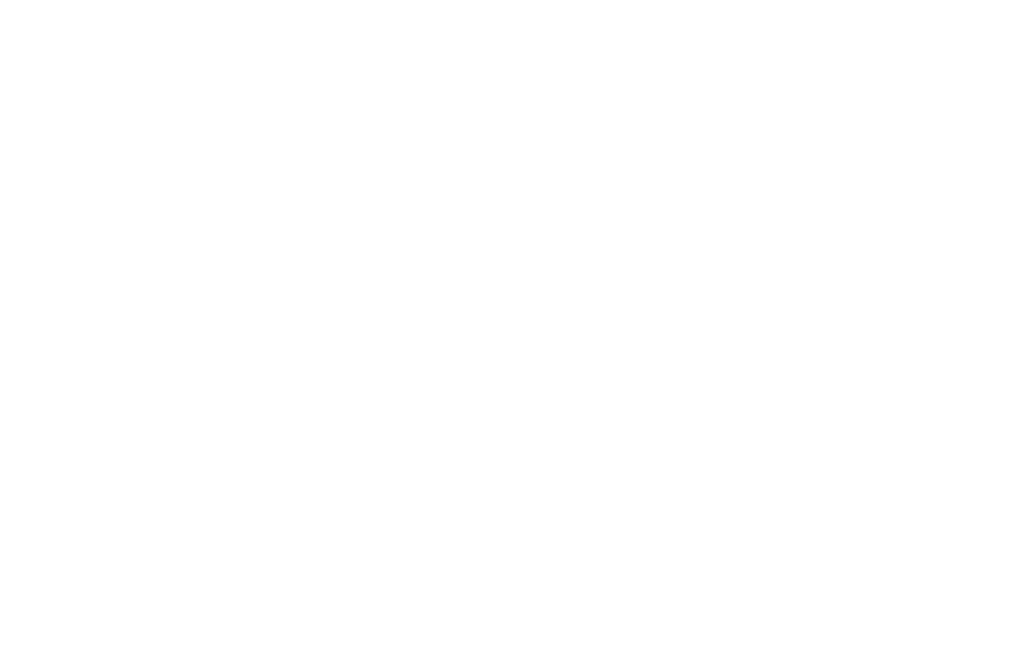
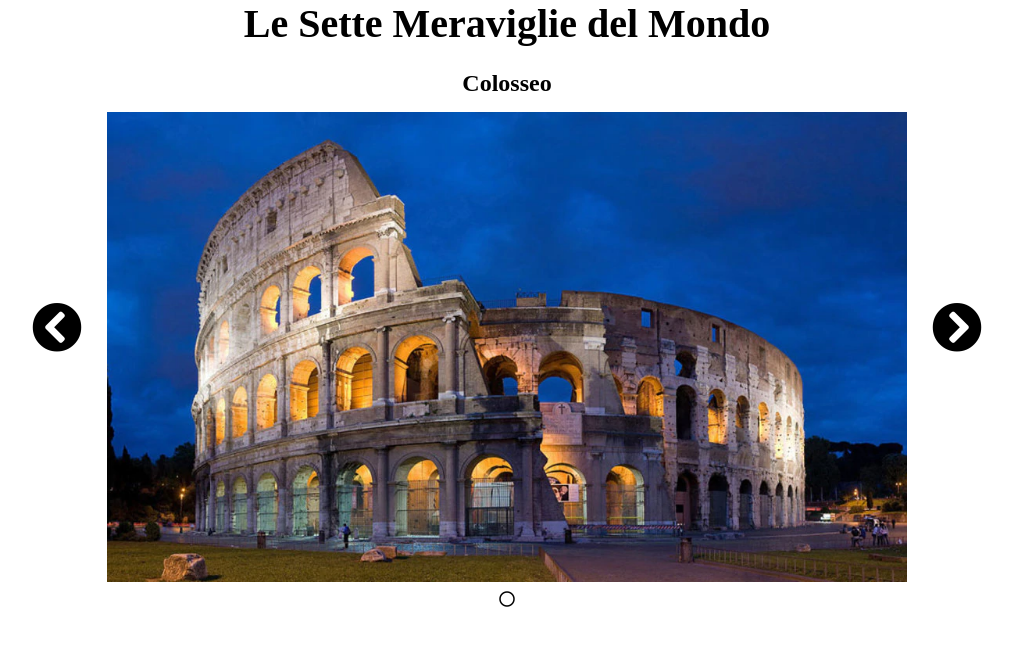
Before and after one commit to PaulDenis/vue-slider, a plain HTML site: page index.html in a window 1280 px wide. Shown: the whole page, without its empty margins (133-1146 px from the left). Drawn offline with nearby package versions, Linux system fonts and the light colour scheme.

Commit message:
HTML e CSS preparati

```diff
--- a/css/style.css
+++ b/css/style.css
@@ -0,0 +1,45 @@
+* {
+    box-sizing: border-box;
+    margin: 0;
+    padding: 0;
+}
+
+#root {
+    height: 100vh;
+}
+#title {
+    height: 50px;
+    width: 100%;
+    font-size: 40px;
+    text-align: center;
+}
+
+.wrapper {
+    display: flex;
+    align-items: center;
+    justify-content: center;
+    text-align: center;
+}
+
+.slider {
+    margin-top: 20px;
+    overflow: hidden;
+}
+.slider img {
+    width: 800px;
+    height: 500px;
+    object-fit: contain;
+    object-position: right;
+}
+.slider i {
+    margin-top: -10px;
+    display: block;
+}
+
+.back,
+.next {
+    font-size: 50px;
+    width: 100px;
+    height: 100%;
+    cursor: pointer;
+}
--- a/index.html
+++ b/index.html
@@ -4,12 +4,32 @@
         <meta charset="UTF-8">
         <meta http-equiv="X-UA-Compatible" content="IE=edge">
         <meta name="viewport" content="width=device-width, initial-scale=1.0">
+        <link rel="stylesheet" href="https://cdnjs.cloudflare.com/ajax/libs/font-awesome/5.15.3/css/all.min.css" integrity="sha512-iBBXm8fW90+nuLcSKlbmrPcLa0OT92xO1BIsZ+ywDWZCvqsWgccV3gFoRBv0z+8dLJgyAHIhR35VZc2oM/gI1w==" crossorigin="anonymous" referrerpolicy="no-referrer" />
         <link rel="stylesheet" href="css/style.css">
         <script src="https://cdn.jsdelivr.net/npm/vue@2.6.12/dist/vue.js"></script>
         <title>Document</title>
     </head>
     <body>
+        <div id="root">
+            <h1 id="title">Le Sette Meraviglie del Mondo</h1>
 
+            <div class="wrapper">
+                <div class="back">
+                    <i class="fas fa-chevron-circle-left"></i>
+                </div>
+
+                <div class="slider">
+                    <h2>Colosseo</h2>
+                    <img src="img/colosseo.webp" alt="Colosseo">
+                    <i class="far fa-circle"></i>
+                </div>
+
+                <div class="next">
+                    <i class="fas fa-chevron-circle-right"></i>
+                </div>
+            </div>
+
+        </div>
 
         <script type="text/javascript" src="script/script.js"></script>
     </body>
--- a/script/script.js
+++ b/script/script.js
@@ -0,0 +1,8 @@
+var app = new Vue(
+    {
+        el:"#root",
+        data: {
+
+        }
+    }
+)
```
Also changed, not shown: img/colosseo.webp (added).
